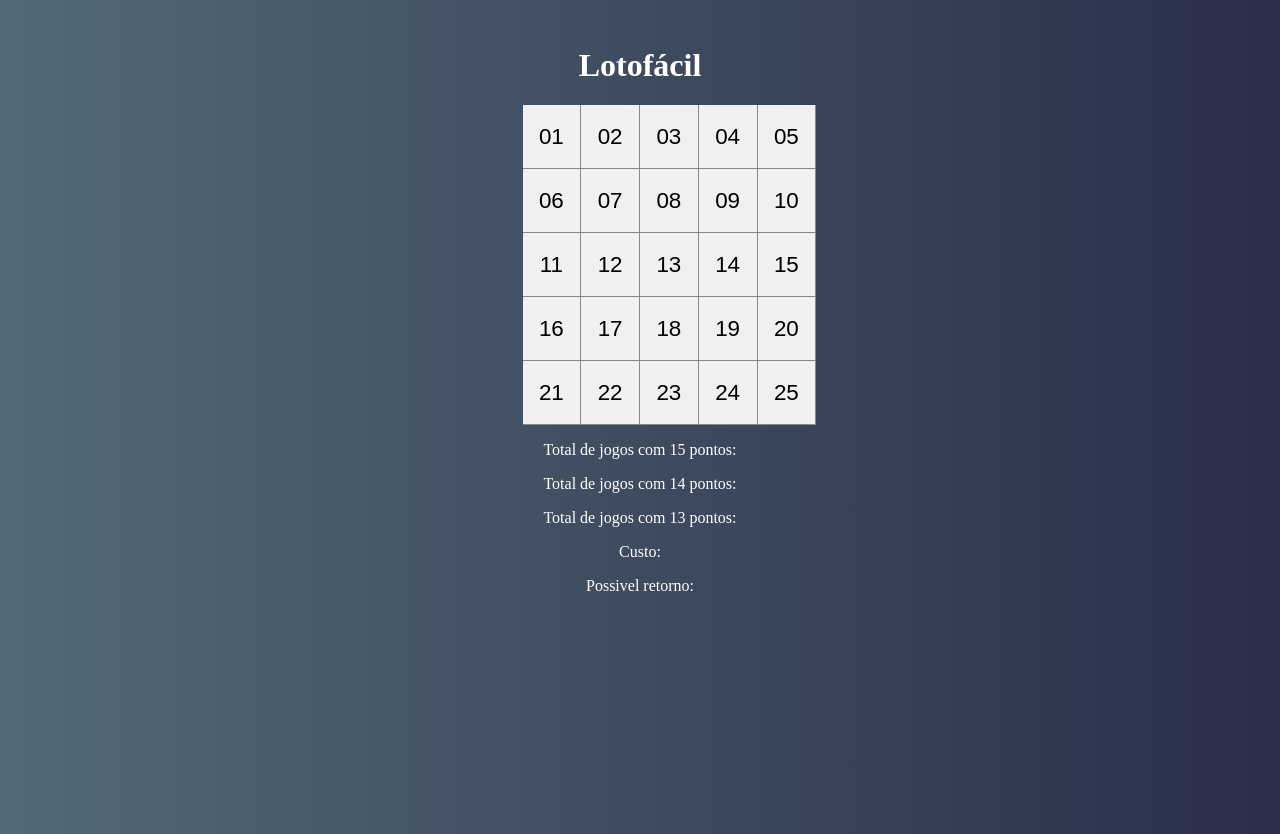
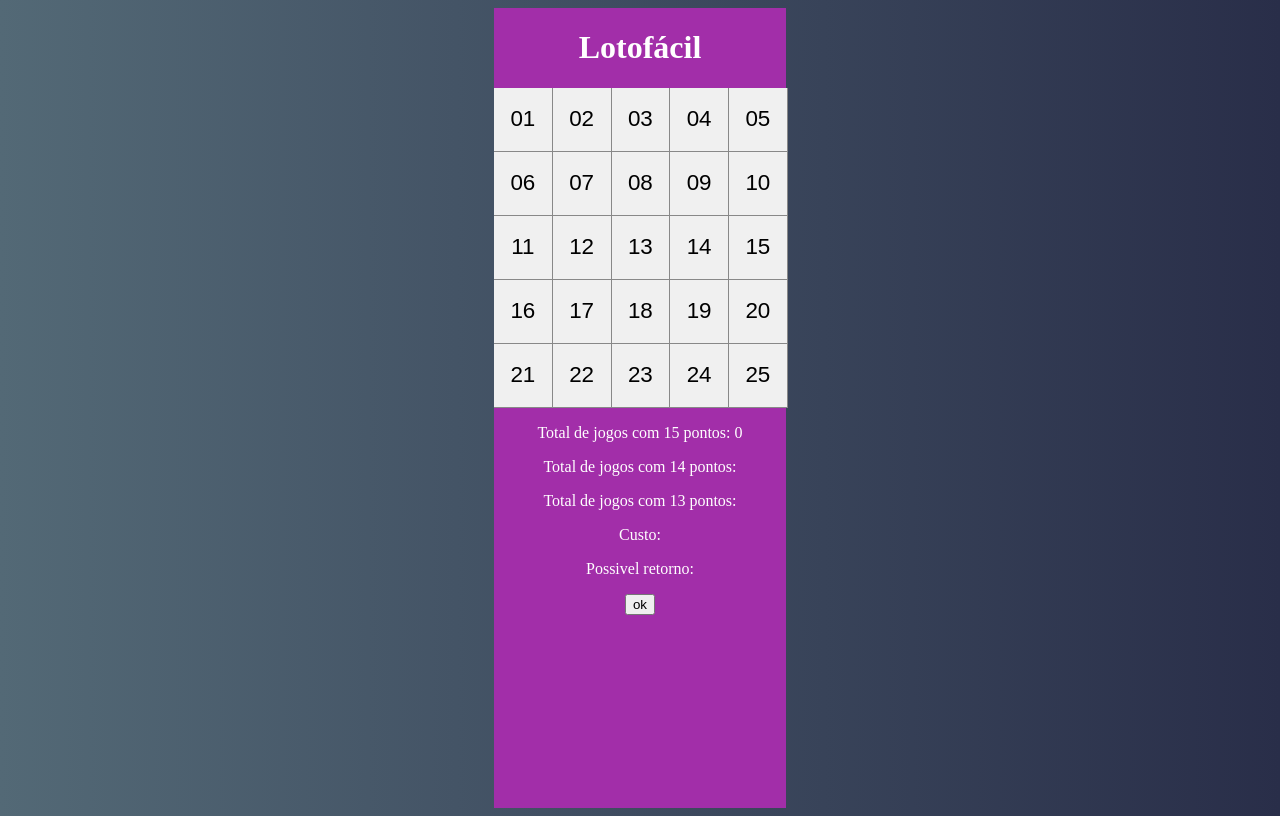
Before and after one commit to vinisantos2/loteria, a React (Create React App) app: page / in a window 1280 px wide. Built offline with nearby package versions, Linux system fonts and the light colour scheme.

Commit message:
finalizando layout

```diff
--- a/src/index.css
+++ b/src/index.css
@@ -2,8 +2,15 @@
   display: flex;
   height: 100vh;
   justify-content: center;
-  margin-top: 2%;
+
   text-align: center;
   color: #fff;
   background: linear-gradient(to right, rgb(83, 105, 118), rgb(41, 46, 73));
 }
+
+div {
+  text-align: center;
+  background-color: #A22EA9;
+  width: 292px;
+
+}
--- a/src/index.js
+++ b/src/index.js
@@ -12,6 +12,7 @@
         <Cartela />
         <Resultados />
     </div>
+
 );
 
 // If you want to start measuring performance in your app, pass a function
--- a/src/main/Resultados.jsx
+++ b/src/main/Resultados.jsx
@@ -3,12 +3,23 @@
 
 export default class Resultados extends Component {
 
+    state = {
+        pontos15: 0,
+        pontos14: 3
+    }
+
+    mudar(e) {
+
+        this.setState({pontos15: 8})
+        console.log(this.state.pontos15+"AQui");
+
+    }
     render() {
-
+        const {pontos15 , pontos14} = this.state;
         return (
             <div>
                 <p>
-                    Total de jogos com 15 pontos:
+                    Total de jogos com 15 pontos: {pontos15}
                 </p>
                 <p>
                     Total de jogos com 14 pontos:
@@ -22,6 +33,7 @@
                 <p>
                     Possivel retorno:
                 </p>
+                <button  onClick={e => this.mudar(e)}>ok</button>
 
             </div>
 
```
